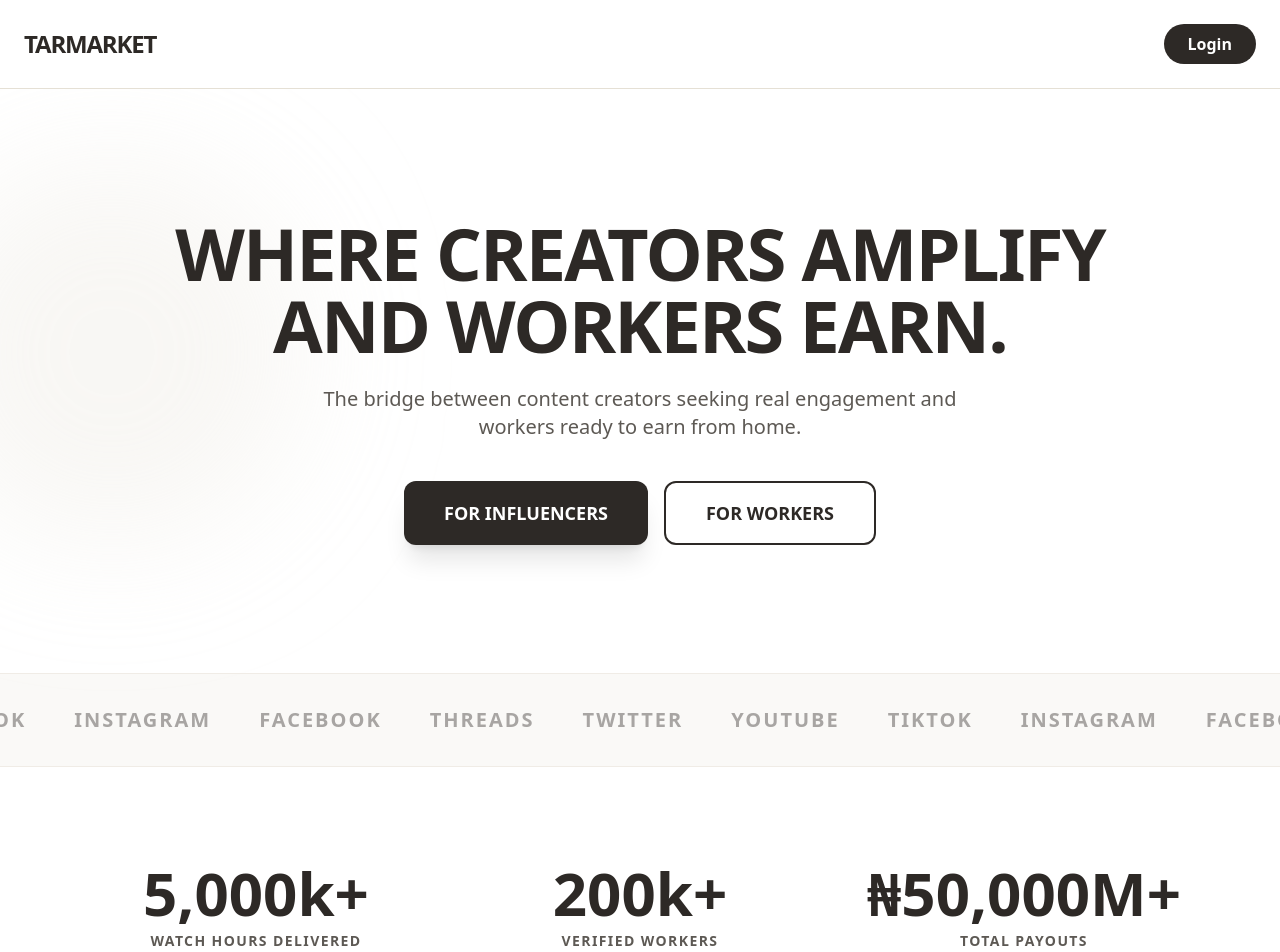
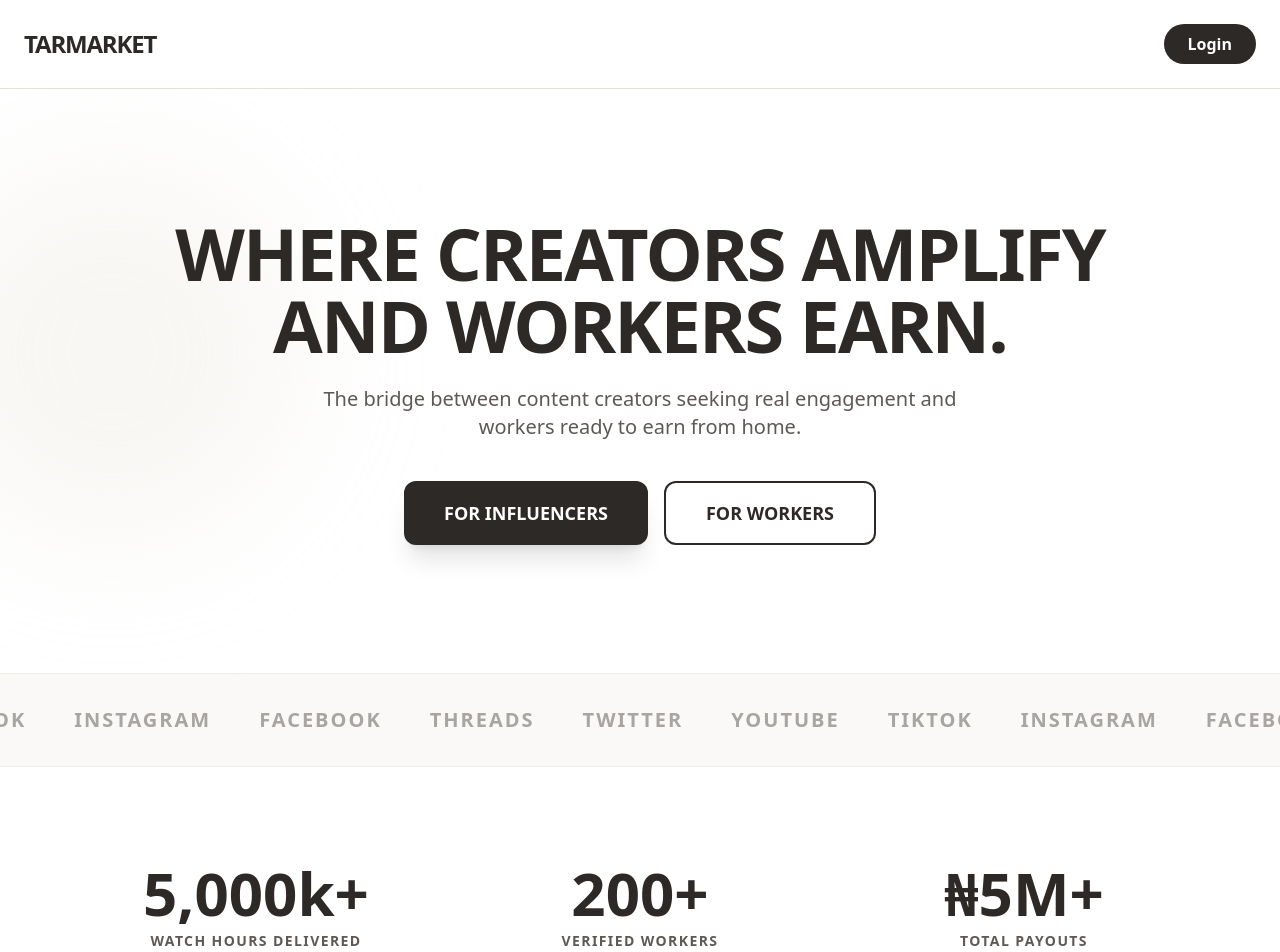
Before and after one commit to mojuba11/Tarmarket-pro, a React (Vite) app in the folder client/: page / in a window 1280 px wide. Shown: the top 952 px of the page. Built offline with nearby package versions, Linux system fonts and the light colour scheme.

Commit message:
Fix Counter suffix values in Home component

```diff
--- a/client/src/pages/Home.jsx
+++ b/client/src/pages/Home.jsx
@@ -169,13 +169,13 @@ const Home = () => {
               </div>
               <div className="space-y-2 group">
                 <p className="text-5xl md:text-6xl font-black">
-                  <Counter endValue="200" suffix="k+" />
+                  <Counter endValue="200" suffix="+" />
                 </p>
                 <p className="text-tarmarket-clay font-bold text-sm tracking-widest uppercase">Verified Workers</p>
               </div>
               <div className="space-y-2 group">
                 <p className="text-5xl md:text-6xl font-black">
-                  ₦<Counter endValue="50000" suffix="M+" />
+                  ₦<Counter endValue="5" suffix="M+" />
                 </p>
                 <p className="text-tarmarket-clay font-bold text-sm tracking-widest uppercase">Total Payouts</p>
               </div>
```
